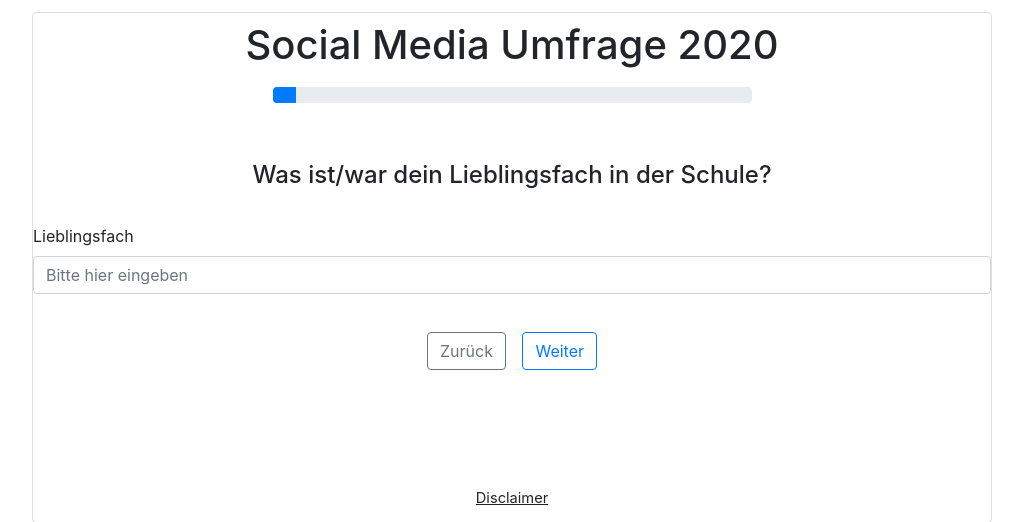
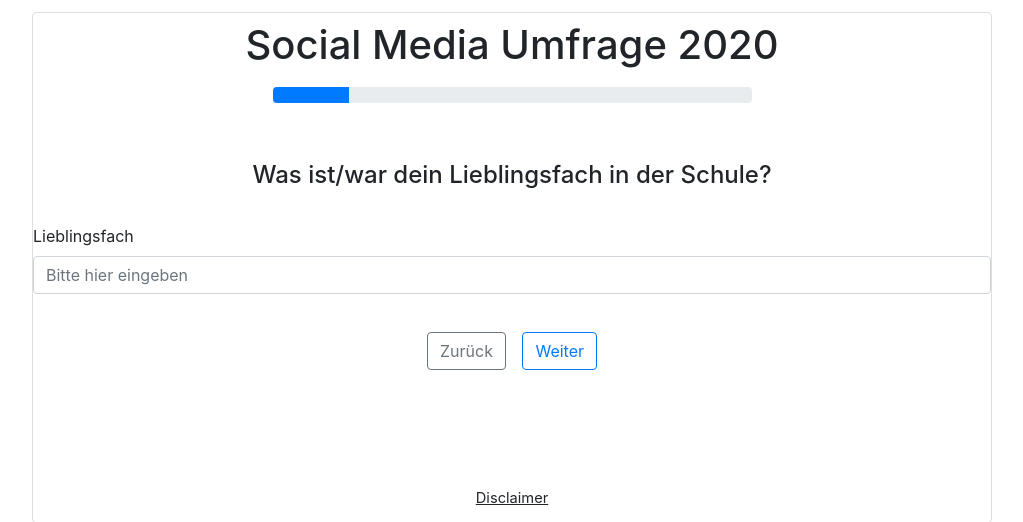
Before and after one commit to TelekomHacker/Social-Media-Umfrage, a PHP site: page /index_4.php in a window 1280 px wide. Shown: the top 522 px of the page, without its empty margins (128-1151 px from the left). Run offline with PHP 8.4, Linux system fonts and the light colour scheme; data that the repository does not hold is empty.

Commit message:
progressbar fix

```diff
--- a/social-media-umfrage/index_4.php
+++ b/social-media-umfrage/index_4.php
@@ -58,7 +58,7 @@ Wo sind die, die vor uns auf der Welt waren? Geht in die obere Welt, geht in die
 	       <div class="header">
 	            <div class="h1" style="">Social Media Umfrage 2020</div>
 	            <div class="progress" style="">
-                    <div class="progress-bar" role="progressbar" style="width: 5%" aria-valuenow="16" aria-valuemin="0" aria-valuemax="100"></div>
+                    <div class="progress-bar" role="progressbar" style="width: 16%" aria-valuenow="16" aria-valuemin="0" aria-valuemax="100"></div>
                 </div>
                 <div class="frage">
                     <div class="h2" style="">Was ist/war dein Lieblingsfach in der Schule?</div>
```
